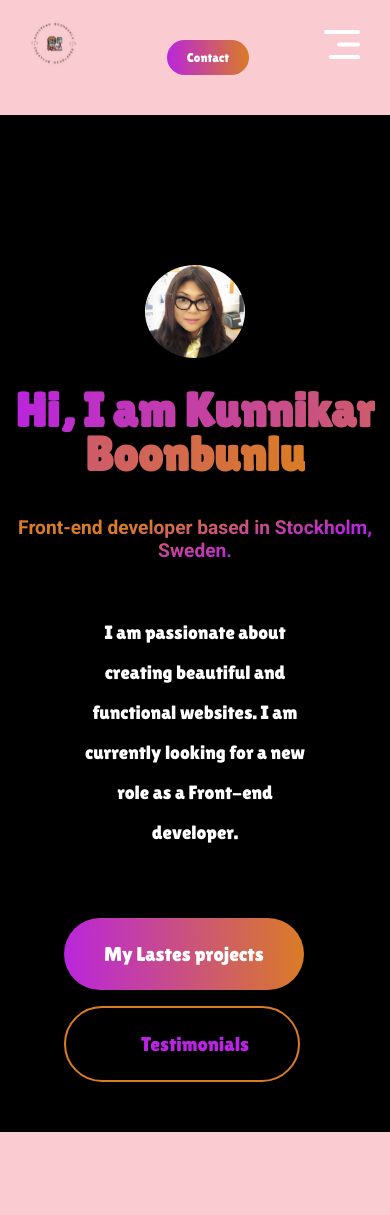
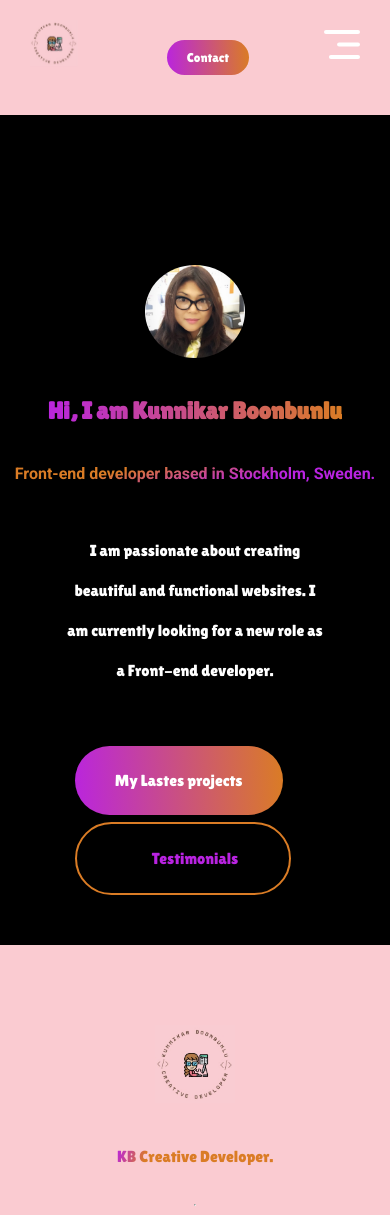
Before and after one commit to KunnikarB/portfolio, a React (Vite) app: page / in a window 390 px wide. Shown: the top 1215 px of the page. Built offline with nearby package versions, Linux system fonts and the light colour scheme.

Commit message:
modified

```diff
--- a/src/Components/Home/Home.css
+++ b/src/Components/Home/Home.css
@@ -42,7 +42,6 @@
 
 .hero p {
   text-align: center;
-  width: 50%;
   font-size: 1.5em;
   line-height: 40px;
   color: #fff;
@@ -93,70 +92,11 @@
   color: #fff;
 }
 
-@media (max-width: 500px) {
-  .hero {
-
-    margin: auto;
-
-  }
-  .hero img {
-    display: block;
-    max-width: 100%;
-    min-width: 100px;
-  }
-
-  .hero h1 {
-    font-size: 1em;
-
-  }
-
-  .hero p {
-    font-size: 1.2em;
-    width: 100%;
-    padding: 5px;
-
-  }
-
-  .hero .hero-action {
-    font-size: 20px;
-    display: block;
-    margin-top: 2em;
-  }
-
-  .hero .hero-resume {
-    display: block;
-    margin-top: 2em;
-    width: 90%;
-  }
-
-  .hero h2 {
-    font-size: 1.2em;
-  }
-}
-
-
-@media screen and  (max-width: 768px) {
-  .hero {
-    width: 100%;
-  }
-  .hero img {
-    display: block;
-    max-width: 100%;
-  }
-
-  .hero h1 {
-    font-size: 1.5em;
-  }
-
+@media screen and  (max-width: 2256px){
   .hero p {
     font-size: 1.2em;
     width: 60%;
     padding: 5px;
-  }
-
-  .hero .hero-action {
-    font-size: 20px;
-    margin-top: 2em;
   }
 }
 
@@ -185,3 +125,66 @@
   }
 
 }
+
+@media screen and  (max-width: 768px) {
+  .hero {
+    width: 100%;
+  }
+  .hero img {
+    display: block;
+    max-width: 100%;
+  }
+
+  .hero h1 {
+    font-size: 1.5em;
+  }
+
+  .hero p {
+    font-size: 1.2em;
+    width: 80%;
+    padding: 5px;
+  }
+
+  .hero .hero-action {
+    font-size: 20px;
+    margin-top: 2em;
+  }
+}
+
+@media (max-width: 500px) {
+  .hero {
+    margin: auto;
+  }
+
+  .hero img {
+    display: block;
+    max-width: 100%;
+    min-width: 100px;
+  }
+
+  .hero h1 span{
+    font-size: 1em;
+  }
+
+  .hero p {
+    font-size: 1em;
+    width: 70%;
+    padding: 5px;
+  }
+
+  .hero .hero-action {
+    font-size: 1em;
+    display: block;
+    margin-top: 2em;
+  }
+
+  .hero .hero-resume {
+    display: block;
+    margin-top: 2em;
+    width: 90%;
+  }
+
+  .hero h2 {
+    font-size: 1em;
+  }
+}
```
